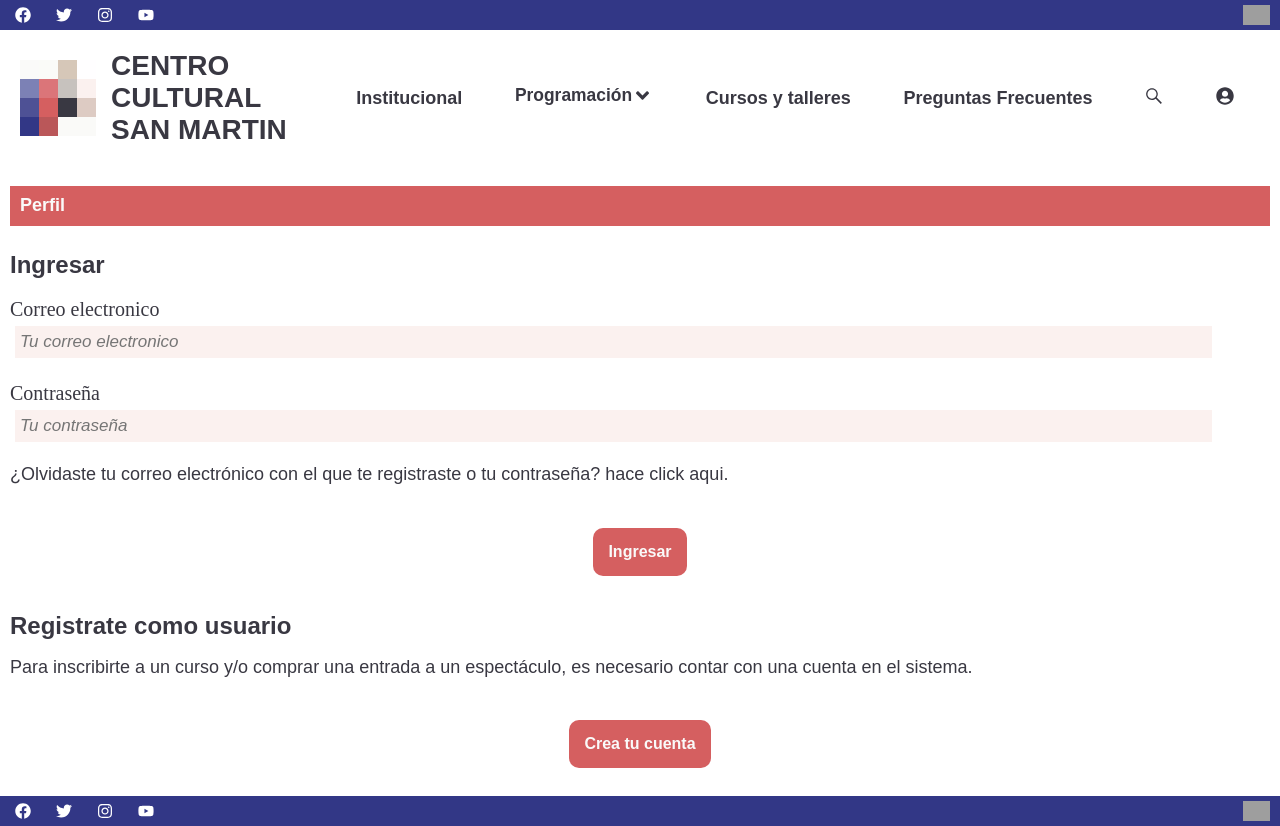
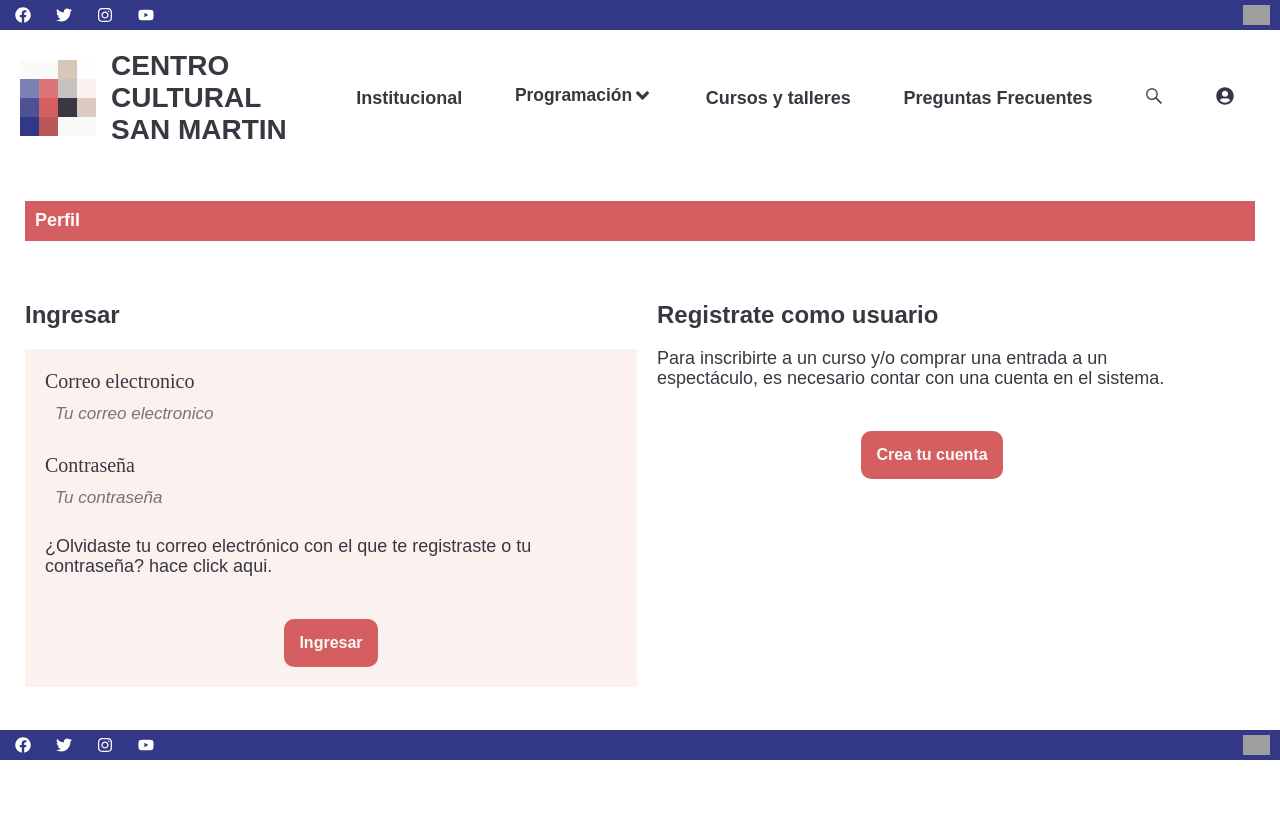
Before and after one commit to davaloslm/C6-09-ft-mern, a React (Create React App) app in the folder site/FRONT/centro-cultural/: page /perfil in a window 1280 px wide. After the commit the page ends 800 px from the top, so only its background shows below. Built offline with nearby package versions, Linux system fonts and the light colour scheme; grey boxes are pictures that could not be loaded; a web font is replaced by a local one.

Commit message:
vista perfil DESKTOP

```diff
--- a/site/FRONT/centro-cultural/src/components/LoginForm/Loginform.jsx
+++ b/site/FRONT/centro-cultural/src/components/LoginForm/Loginform.jsx
@@ -1,19 +1,28 @@
 import React from "react";
 import '../LoginForm/loginform.css';
+import "../../styles/perfil.css";
+
+
 
 const Loginform = () => {
     return (
         <>
-        <form>
-            <label>Correo electronico</label><br />
+        <div className="ContainerLogin">
+        <h1>Ingresar</h1>
+        <form className="CajaFORM">
+
+
+            <label className="LoginLabel">Correo electronico</label><br />
             <input
+            className= "InputLogin"
             type="text"
             name="usermail"
             placeholder="Tu correo electronico"/><br />
             <br />
 
-            <label>Contraseña</label><br />
+            <label class="LoginLabel">Contraseña</label><br />
             <input
+            className= "InputLogin"
             type="password"
             name="password"
             placeholder="Tu contraseña"/><br />
@@ -23,19 +32,27 @@ const Loginform = () => {
             o tu contraseña? hace click aqui.</p> <br />
 
             <button>Ingresar</button>
+            </form>
+            </div>
             <br />
             <br />
 
-            <h2>Registrate como usuario</h2><br />
+            <div className="Register">
+            <h1>Registrate como usuario</h1>
             <p>Para inscribirte a un curso y/o comprar una entrada a un espectáculo, es necesario contar con una cuenta en el sistema.
             </p>
             <br />
 
 
             <button>Crea tu cuenta</button>
+            </div>
 
 
-        </form>
+
+
+
+
+
         </>
     )
 }
--- a/site/FRONT/centro-cultural/src/components/LoginForm/loginform.css
+++ b/site/FRONT/centro-cultural/src/components/LoginForm/loginform.css
@@ -1,4 +1,4 @@
-input {
+.InputLogin {
     padding: 5px;
     margin: 5px;
     width: 95%;
@@ -11,7 +11,7 @@ input {
 
 }
 
-label {
+.LoginLabel {
     font-family: 'Bebas Neue Pro';
     font-style: normal;
     font-weight: 400;
--- a/site/FRONT/centro-cultural/src/pages/Perfil.js
+++ b/site/FRONT/centro-cultural/src/pages/Perfil.js
@@ -2,12 +2,24 @@ import React from "react";
 import "../styles/perfil.css";
 import Loginform from "../components/LoginForm/Loginform.jsx";
 
+
 const Perfil = () => {
   return (
     <section id="perfil">
+
+
       <p className="perfil">Perfil</p>
-      <h1> Ingresar </h1> <br />
+
+
+
+      <div className="LoginBox">
+
       <Loginform />
+      </div>
+
+
+
+
       <br />
     </section>
   );
--- a/site/FRONT/centro-cultural/src/styles/perfil.css
+++ b/site/FRONT/centro-cultural/src/styles/perfil.css
@@ -10,7 +10,80 @@
     font-weight: bold;
     margin-top: 10px;
     margin-bottom: 25px;
-    font-weight: bold;
+
+
+}
+
+
+@media screen and (min-width: 1024px){
+    .LoginBox {
+        display:flex;
+        margin-top: 60px;
+        /* justify-content: space-around; */
+
+
+    }
+    .Register{
+        width: 550px;
+    }
+    .CajaFORM{
+        width: 612px;
+        background-color:#FBF1EF;
+        margin-right: 20px;
+        padding: 20px;
+
+
+    }
+
+    #perfil {
+        padding: 25px;
+    }
+
+
+    .ContainerLogin {
+        display: flex;
+        flex-direction: column;
+
+    }
+
+    .ContainerLogin h1 {
+        margin-bottom: 20px;
+
+    }
+
+    .Register h1 {
+        margin-bottom: 20px;
+    }
+
+
+    .Componentes_mapForm{
+        display: flex;
+        /* padding-top: 50px; */
+        margin-top: 50px;
+
+
+
+
+    }
+
+
+
+
+   .Textos_mapa h3 {
+    padding-bottom: 20px;
+    font-size: 40px;
+    font-family: 'Antonio';
+   }
+
+   .ContainerMapa {
+    margin: 10px;
+   }
+
+   .ContainerMapa p{
+    padding-top: 15px;
+
+   }
+
 
 
 
```
